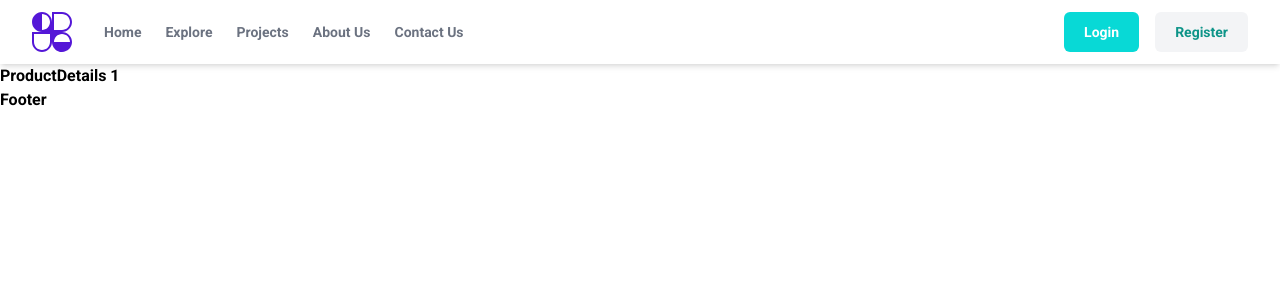
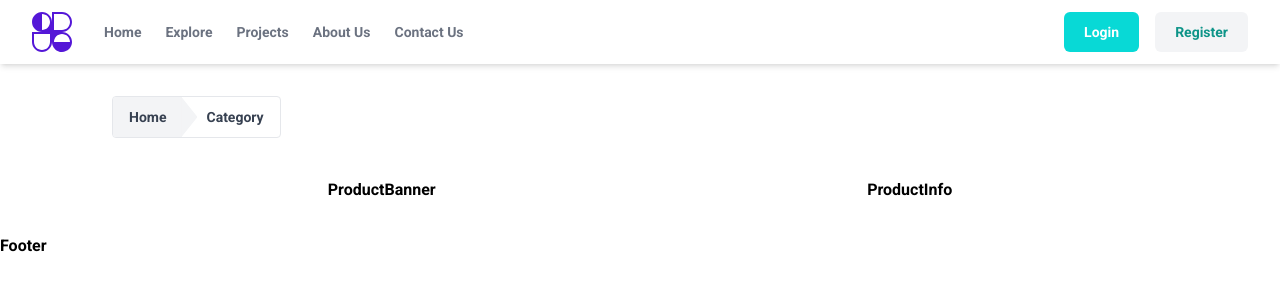
Before and after one commit to abdullahhani7/course-management-nextjs, a Next.js app: page /product-details/1 in a window 1280 px wide. Shown: the top 300 px of the page. Built offline with nearby package versions, Linux system fonts and the light colour scheme; no server answers.

Commit message:
feat: add BreadCrumb, ProductBanner, and ProductInfo components; integrate them into ProductDetails page

```diff
--- /dev/null
+++ b/app/_components/BreadCrumb.jsx
@@ -0,0 +1,29 @@
+import React from "react";
+
+const BreadCrumb = () => {
+  return (
+    <nav aria-label="Breadcrumb" className="flex">
+      <ol className="flex overflow-hidden rounded border border-gray-200 bg-white text-sm text-gray-700">
+        <li>
+          <a
+            href="#"
+            className="block h-10 bg-gray-100 px-4 leading-10 transition-colors hover:text-gray-900"
+          >
+            Home
+          </a>
+        </li>
+        <li className="relative flex items-center">
+          <span className="absolute inset-y-0 -start-px h-10 w-4 bg-gray-100 [clip-path:_polygon(0_0,_0%_100%,_100%_50%)] rtl:rotate-180"></span>
+          <a
+            href="#"
+            className="block h-10 pr-4 pl-6 leading-10 transition-colors hover:text-gray-900"
+          >
+            Category
+          </a>
+        </li>
+      </ol>
+    </nav>
+  );
+};
+
+export default BreadCrumb;
--- a/app/product-details/[documentId]/page.jsx
+++ b/app/product-details/[documentId]/page.jsx
@@ -1,19 +1,33 @@
 "use client";
 
+import BreadCrumb from "@/app/_components/BreadCrumb";
 import ProductApis from "@/app/_utils/ProductApis";
-import React, { useEffect } from "react";
+import React, { useEffect, useState } from "react";
+import ProductBanner from "../_components/ProductBanner";
+import ProductInfo from "../_components/ProductInfo";
 
 const ProductDetails = ({ params }) => {
+  const [productDetails, setProductDetails] = useState({});
+
   useEffect(() => {
     getProductById_();
   }, [params?.documentId]);
   const getProductById_ = () => {
     ProductApis.getProductById(params?.documentId).then((res) => {
       console.log("product item: ", res.data);
+      setProductDetails(res.data.data);
     });
   };
 
-  return <div>ProductDetails {params?.documentId}</div>;
+  return (
+    <div className="px-10 md:px-28 py-8">
+      <BreadCrumb />
+      <div className="mt-10 flex flex-col md:flex-row justify-around">
+        <ProductBanner productDetails={productDetails} />
+        <ProductInfo />
+      </div>
+    </div>
+  );
 };
 
 export default ProductDetails;
--- /dev/null
+++ b/app/product-details/_components/ProductBanner.jsx
@@ -0,0 +1,9 @@
+import React from 'react'
+
+const ProductBanner = ({productDetails}) => {
+  return (
+    <div>ProductBanner</div>
+  )
+}
+
+export default ProductBanner
--- /dev/null
+++ b/app/product-details/_components/ProductInfo.jsx
@@ -0,0 +1,9 @@
+import React from 'react'
+
+const ProductInfo = () => {
+  return (
+    <div>ProductInfo</div>
+  )
+}
+
+export default ProductInfo
```
